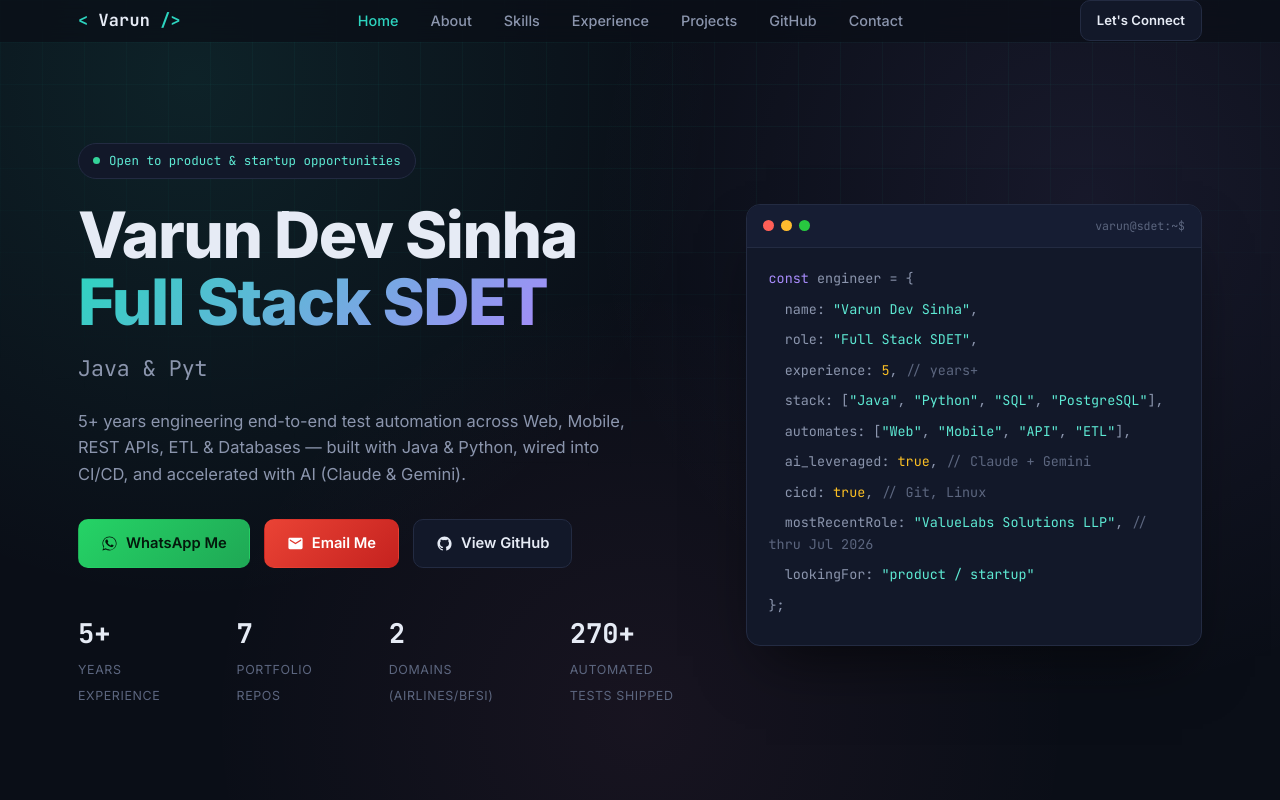
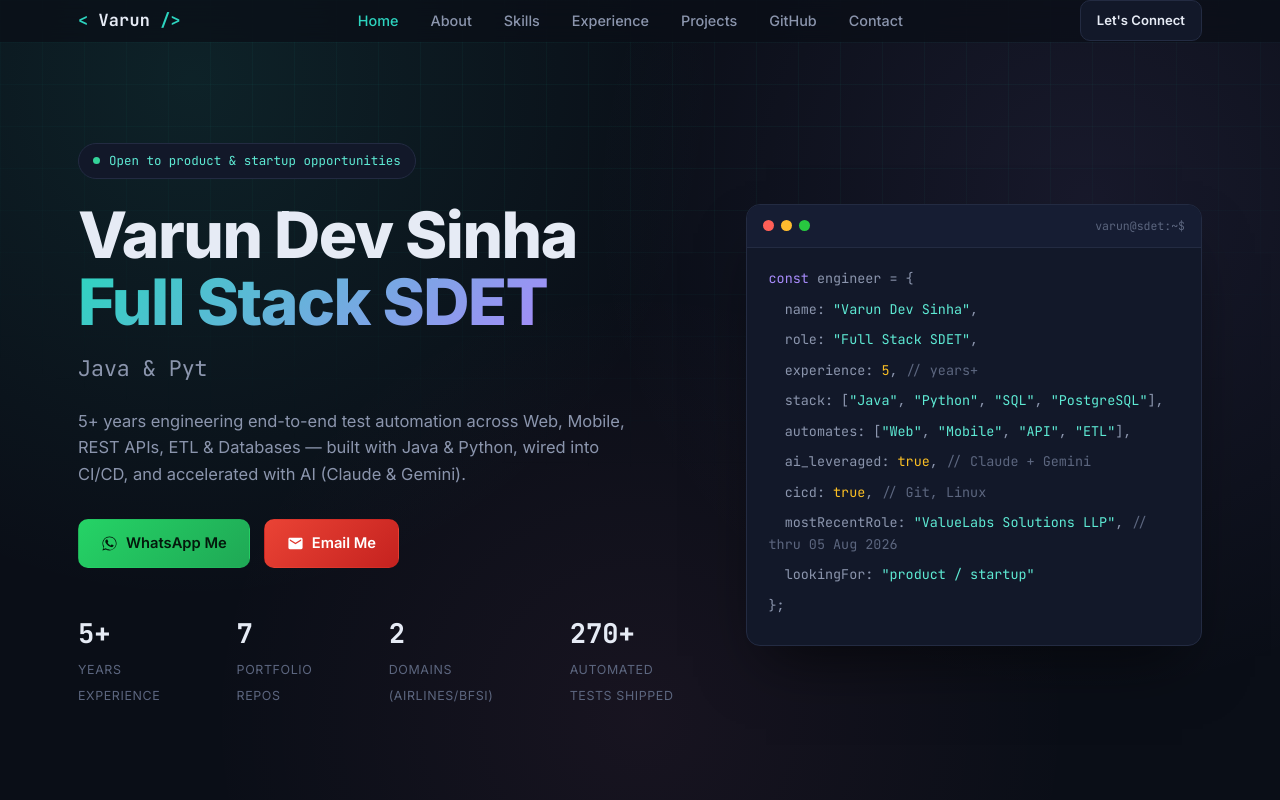
Before and after one commit to VarunDevSinha/VarunDevSinha.github.io, a plain HTML site: page index.html in a window 1280 px wide. Shown: the top 800 px of the page. Drawn offline with Linux system fonts and the light colour scheme.

Commit message:
Update hero CTAs, role end date

```diff
--- a/index.html
+++ b/index.html
@@ -296,10 +296,6 @@
             <svg viewBox="0 0 24 24" fill="currentColor"><path d="M20 4H4c-1.1 0-2 .9-2 2v12c0 1.1.9 2 2 2h16c1.1 0 2-.9 2-2V6c0-1.1-.9-2-2-2zm0 4-8 5-8-5V6l8 5 8-5v2z"/></svg>
             Email Me
           </a>
-          <a href="https://github.com/VarunDevSinha" target="_blank" rel="noopener" class="btn btn-ghost">
-            <svg viewBox="0 0 24 24" fill="currentColor"><path d="M12 2C6.48 2 2 6.58 2 12.25c0 4.53 2.87 8.37 6.84 9.73.5.1.68-.22.68-.49 0-.24-.01-1.04-.01-1.89-2.78.61-3.37-1.21-3.37-1.21-.46-1.16-1.11-1.47-1.11-1.47-.91-.63.07-.62.07-.62 1 .07 1.53 1.05 1.53 1.05.89 1.56 2.34 1.11 2.91.85.09-.66.35-1.11.63-1.37-2.22-.25-4.56-1.14-4.56-5.07 0-1.12.39-2.03 1.03-2.75-.1-.26-.45-1.3.1-2.71 0 0 .84-.27 2.75 1.05a9.4 9.4 0 0 1 5 0c1.91-1.32 2.75-1.05 2.75-1.05.55 1.41.2 2.45.1 2.71.64.72 1.03 1.63 1.03 2.75 0 3.94-2.34 4.81-4.57 5.06.36.32.68.94.68 1.9 0 1.37-.01 2.47-.01 2.81 0 .27.18.6.69.49A10.26 10.26 0 0 0 22 12.25C22 6.58 17.52 2 12 2z"/></svg>
-            View GitHub
-          </a>
         </div>
         <div class="stat-row">
           <div class="stat"><b data-count="5" data-suffix="+">0</b><span>Years Experience</span></div>
@@ -320,7 +316,7 @@
           <div class="ln">&nbsp;&nbsp;automates: [<span class="s">"Web"</span>, <span class="s">"Mobile"</span>, <span class="s">"API"</span>, <span class="s">"ETL"</span>],</div>
           <div class="ln">&nbsp;&nbsp;ai_leveraged: <span class="p">true</span>, <span class="c">// Claude + Gemini</span></div>
           <div class="ln">&nbsp;&nbsp;cicd: <span class="p">true</span>, <span class="c">// Git, Linux</span></div>
-          <div class="ln">&nbsp;&nbsp;mostRecentRole: <span class="s">"ValueLabs Solutions LLP"</span>, <span class="c">// thru Jul 2026</span></div>
+          <div class="ln">&nbsp;&nbsp;mostRecentRole: <span class="s">"ValueLabs Solutions LLP"</span>, <span class="c">// thru 05 Aug 2026</span></div>
           <div class="ln">&nbsp;&nbsp;lookingFor: <span class="s">"product / startup"</span></div>
           <div class="ln">};</div>
         </div>
@@ -390,7 +386,7 @@
         <div class="tl-item reveal">
           <div class="tl-dot"></div>
           <div class="tl-card">
-            <div class="tl-top"><h3>Senior Software Engineer (QA)</h3><span class="role-badge">May 2023 — July 2026</span></div>
+            <div class="tl-top"><h3>Senior Software Engineer (QA)</h3><span class="role-badge">May 2023 — 05 Aug 2026</span></div>
             <div class="tl-org">ValueLabs Solutions LLP <span class="place">· Hyderabad, India (Remote)</span></div>
             <ul>
               <li>Performed mobile (Android/iOS) and web application testing across product releases, alongside RESTful API testing using Postman and RestAssured.</li>
```
